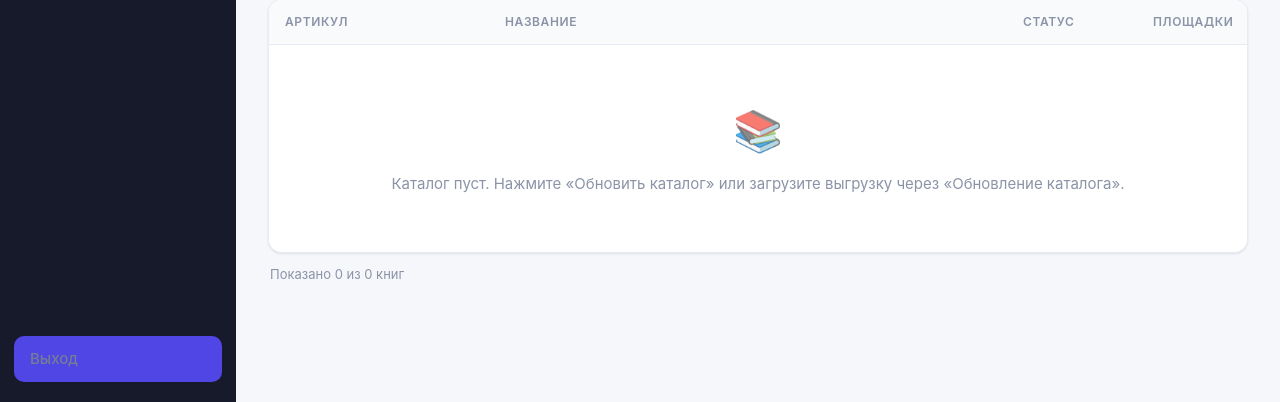
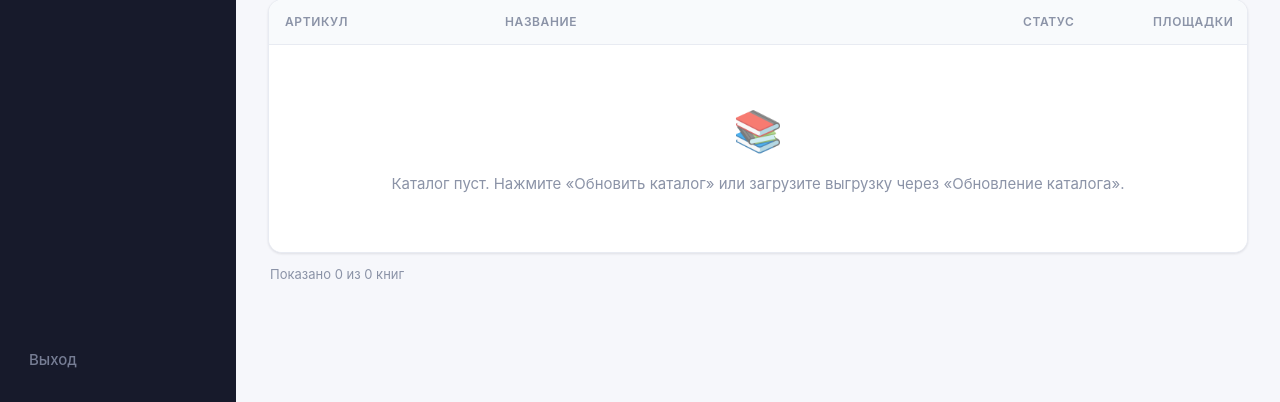
Before and after one commit to kezuo-dev/magaz, a FastAPI app: page / in a window 1280 px wide; the page is wider, and only the part inside the window is pictured. Shown: the part 398-800 px from the top of that part. Run offline with FastAPI, Linux system fonts and the light colour scheme; the visitor is signed in with stand-in values (Sample User, id 1); parts of the project's set-up code (start-up, migrations or seed data) failed here and were passed over.

Commit message:
Кнопка выхода: убран синий фон, теперь прозрачная как ссылка
Co-Authored-By: Claude Opus 5 <noreply@anthropic.com>

```diff
--- a/app/static/style.css
+++ b/app/static/style.css
@@ -77,7 +77,11 @@ main { animation: page-in .32s cubic-bezier(.16,1,.3,1); }
 .sidebar nav a:hover, .sidebar .logout:hover { background: #23273d; color: #fff; text-decoration: none; }
 .sidebar nav a.active { background: var(--accent); color: #fff; font-weight: 600; box-shadow: 0 4px 14px rgba(79,70,229,.4); }
 .sidebar .logout-form { margin-top: auto; }
-.sidebar .logout { width: 100%; color: #767d94; box-shadow: none; }
+.sidebar .logout {
+  width: 100%; color: #767d94;
+  background: transparent; border: none;
+  box-shadow: none; text-align: left;
+}
 .sidebar .logout:hover { background: #3a2130; color: #fca5a5; }
 
 main { flex: 1; max-width: 1180px; margin: 28px auto; padding: 0 32px; min-width: 0; width: 100%; }
--- a/app/templates/base.html
+++ b/app/templates/base.html
@@ -4,7 +4,7 @@
   <meta charset="utf-8">
   <meta name="viewport" content="width=device-width, initial-scale=1">
   <title>{% block title %}Букинист{% endblock %}</title>
-  <link rel="stylesheet" href="/static/style.css?v=25">
+  <link rel="stylesheet" href="/static/style.css?v=26">
 </head>
 <body>
   {# Вошедший пользователь. Вход один — по телефону, поэтому me есть всегда,
```
